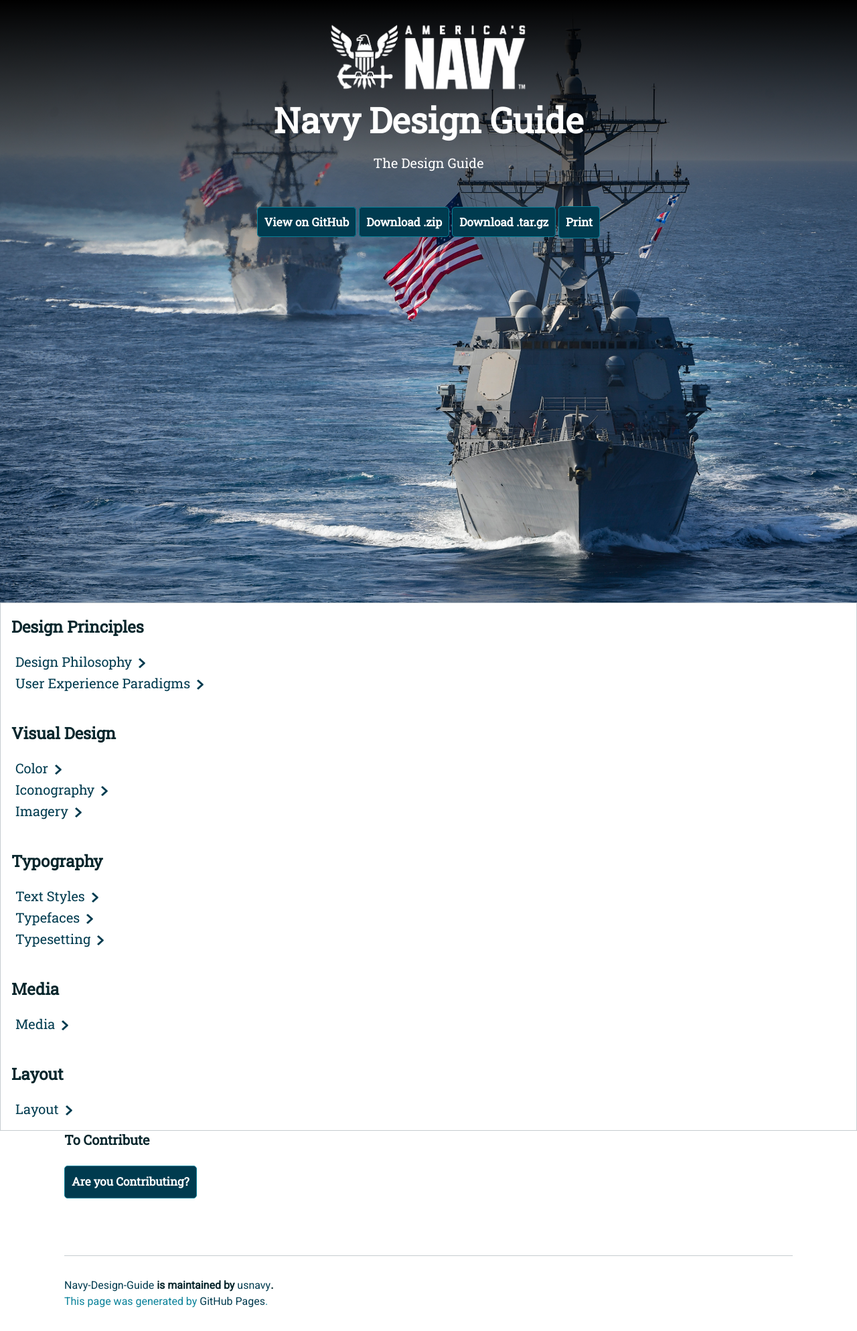
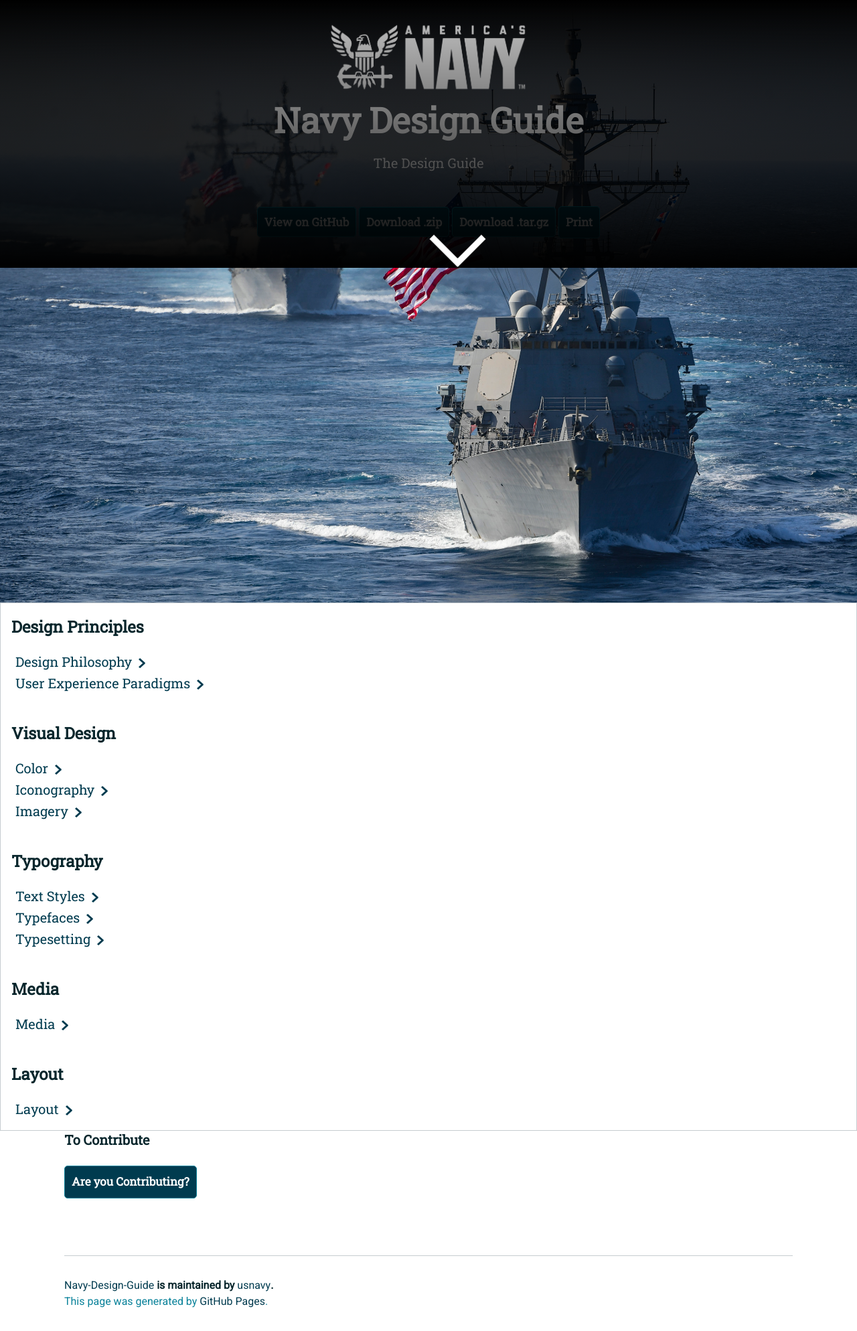
Before and after one commit to usnavy/Navy-Design-Guide, a Jekyll site: the page built from index.md, in a window 1280 px wide. Shown: the whole page at 67% size. Built offline with Jekyll 4.4.1, drawn with Linux system fonts in a browser that asks for light colours; our own code applies the rules of GitHub Pages for plain Markdown files.

Commit message:
Update default.html

```diff
--- a/_layouts/default.html
+++ b/_layouts/default.html
@@ -29,10 +29,13 @@
       Print
       </button>
     </div>
-
+     <div id="hero-chevron-container">
+          <div id="hero-chevron">
+  <a href="#main"><img src="img/Hero-Chevron.png" alt="Hero Chevron"></a>
+  </div>
     </section>
 
-<section class="main">
+<section id="main" class="main">
 <div class="menu">
 <H2>Design Principles</H2>
 <button class="menu-item">
```
